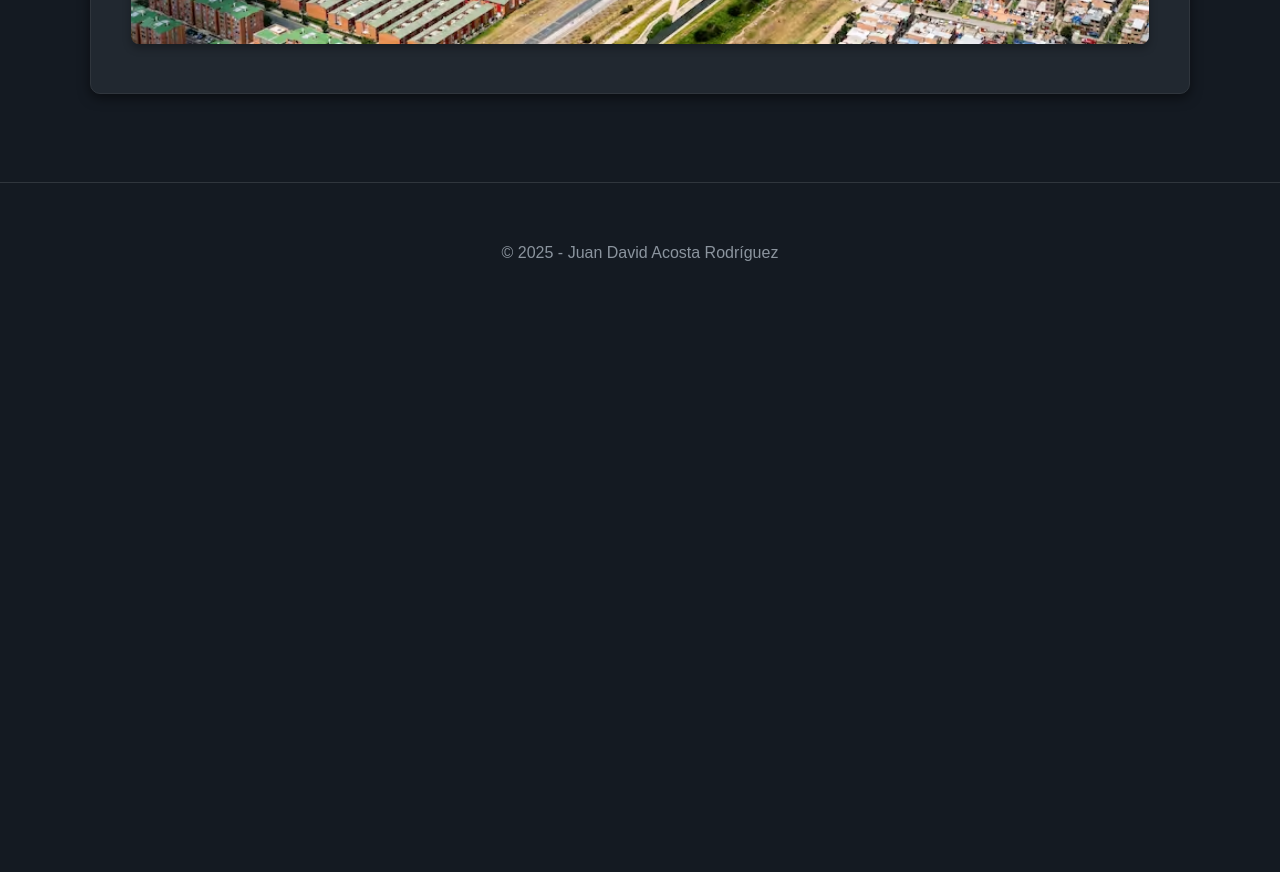
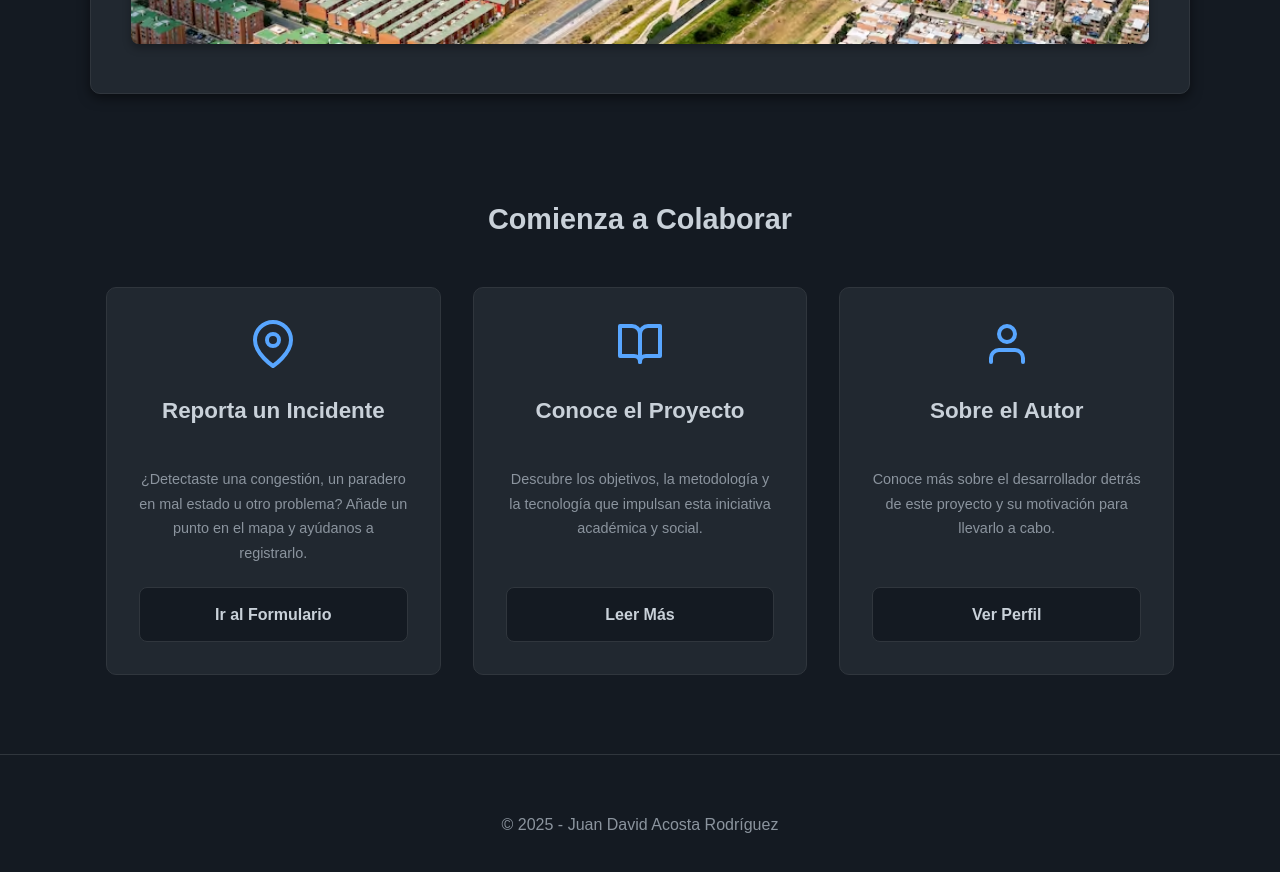
Before and after one commit to 64david64/proyectoFinal, a plain HTML site: page templates/index.html in a window 1280 px wide. Shown: the part 1400-2272 px from the top of the page. Before the commit the page ends 1722 px from the top, so only its background shows below. Drawn offline with Linux system fonts and the light colour scheme.

Commit message:
v 0.17.1

```diff
--- a/static/css/add-point-estilos.css
+++ b/static/css/add-point-estilos.css
@@ -1,5 +1,3 @@
-/* Estilos para la página de Añadir Punto (Simplificados) */
-
 .layout-add-point {
     display: flex;
     flex-wrap: wrap;
@@ -23,7 +21,6 @@
     text-align: center;
 }
 
-/* --- Estilos del Formulario --- */
 form {
     display: flex;
     flex-direction: column;
@@ -35,8 +32,6 @@ form {
     flex-direction: column;
     gap: 0.5em;
 }
-
-/* LA REGLA ".form-group-inline" HA SIDO ELIMINADA PORQUE YA NO SE USA */
 
 form label {
     font-weight: bold;
--- a/static/css/estilos.css
+++ b/static/css/estilos.css
@@ -1,6 +1,3 @@
-/* =================================================================
-   ESTILOS GENERALES - VERSIÓN FINAL CON ANIMACIONES
-   ================================================================= */
 *, *::before, *::after {
     box-sizing: border-box;
 }
@@ -173,9 +170,6 @@ footer {
     filter: none !important;
 }
 
-/* =================================================================
-   NUEVO CÓDIGO DE ANIMACIONES
-   ================================================================= */
 @keyframes fadeIn {
     from {
         opacity: 0;
@@ -190,3 +184,76 @@ footer {
 .animacion-entrada {
     animation: fadeIn 0.7s ease-out forwards;
 }
+
+.colaborar-section {
+    padding: 2em 1em;
+    text-align: center;
+}
+
+.colaborar-titulo {
+    color: var(--color-texto-principal);
+    font-size: 1.8em;
+    margin-bottom: 1.5em;
+    margin-top: 1em;
+}
+
+.colaborar-container {
+    display: flex;
+    justify-content: center;
+    gap: 2em;
+    flex-wrap: wrap;
+}
+
+.colaborar-card {
+    background-color: var(--color-superficie);
+    border: 1px solid var(--color-borde);
+    border-radius: 10px;
+    padding: 2em;
+    flex-basis: 300px;
+    flex-grow: 1;
+    max-width: 350px;
+    display: flex;
+    flex-direction: column;
+    align-items: center;
+    text-align: center;
+}
+
+.card-icon svg {
+    width: 48px;
+    height: 48px;
+    color: var(--color-acento);
+    margin-bottom: 1em;
+}
+
+.colaborar-card h3 {
+    margin-bottom: 0.5em;
+    color: var(--color-texto-principal);
+    border-bottom: none; /* Quitamos el borde para este h3 */
+}
+
+.colaborar-card p {
+    color: var(--color-texto-secundario);
+    font-size: 0.9em;
+    margin-bottom: 1.5em;
+    flex-grow: 1;
+    text-align: center;
+}
+
+.boton-card {
+    display: inline-block;
+    width: 100%;
+    background-color: var(--color-fondo);
+    border: 1px solid var(--color-borde);
+    color: var(--color-texto-principal);
+    padding: 0.8em 1em;
+    border-radius: 8px;
+    text-decoration: none;
+    font-weight: bold;
+    transition: background-color 0.3s ease, color 0.3s ease;
+}
+
+.boton-card:hover {
+    background-color: var(--color-acento);
+    border-color: var(--color-acento);
+    color: #fff;
+}
--- a/templates/index.html
+++ b/templates/index.html
@@ -19,7 +19,7 @@
 
     <nav class="navbar">
         <ul class="nav-links">
-                <li><a href="index.html">Inicio</a></li>
+            <li><a href="index.html" class="active">Inicio</a></li>
             <li><a href="acerca.html">Acerca de</a></li>
             <li><a href="descripcion.html">Descripción</a></li>
             <li><a href="autor.html">Autor</a></li>
@@ -41,7 +41,41 @@
                 A través de este portal, buscamos no solo exponer datos, sino también crear conciencia sobre la calidad, eficiencia y seguridad del transporte. Creemos que una mejor comprensión de los flujos de movilidad es el primer paso hacia la planificación de soluciones más inteligentes y humanas.
             </p>
 
-            <img src="../static/img/ciudad-verde.jpg" alt="Vista aérea del barrio Ciudad Verde en Soacha" class="imagen-principal">
+            <img src="../static/img/ciudad-verde.jpg" alt="Vista aérea del barrio Ciudad Verde en Soacha" class="imagen-principal" loading="lazy">
+        </section>
+
+        <section class="colaborar-section animacion-entrada">
+            <h2 class="colaborar-titulo">Comienza a Colaborar</h2>
+            <div class="colaborar-container">
+
+                <div class="colaborar-card">
+                    <div class="card-icon">
+                        <svg xmlns="http://www.w3.org/2000/svg" width="48" height="48" viewBox="0 0 24 24" fill="none" stroke="currentColor" stroke-width="2" stroke-linecap="round" stroke-linejoin="round"><path d="M21 10c0 7-9 13-9 13s-9-6-9-13a9 9 0 0 1 18 0z"></path><circle cx="12" cy="10" r="3"></circle></svg>
+                    </div>
+                    <h3>Reporta un Incidente</h3>
+                    <p>¿Detectaste una congestión, un paradero en mal estado u otro problema? Añade un punto en el mapa y ayúdanos a registrarlo.</p>
+                    <a href="add-point.html" class="boton-card">Ir al Formulario</a>
+                </div>
+
+                <div class="colaborar-card">
+                    <div class="card-icon">
+                        <svg xmlns="http://www.w3.org/2000/svg" width="48" height="48" viewBox="0 0 24 24" fill="none" stroke="currentColor" stroke-width="2" stroke-linecap="round" stroke-linejoin="round"><path d="M2 3h6a4 4 0 0 1 4 4v14a3 3 0 0 0-3-3H2z"></path><path d="M22 3h-6a4 4 0 0 0-4 4v14a3 3 0 0 1 3-3h7z"></path></svg>
+                    </div>
+                    <h3>Conoce el Proyecto</h3>
+                    <p>Descubre los objetivos, la metodología y la tecnología que impulsan esta iniciativa académica y social.</p>
+                    <a href="descripcion.html" class="boton-card">Leer Más</a>
+                </div>
+
+                <div class="colaborar-card">
+                    <div class="card-icon">
+                        <svg xmlns="http://www.w3.org/2000/svg" width="48" height="48" viewBox="0 0 24 24" fill="none" stroke="currentColor" stroke-width="2" stroke-linecap="round" stroke-linejoin="round"><path d="M20 21v-2a4 4 0 0 0-4-4H8a4 4 0 0 0-4 4v2"></path><circle cx="12" cy="7" r="4"></circle></svg>
+                    </div>
+                    <h3>Sobre el Autor</h3>
+                    <p>Conoce más sobre el desarrollador detrás de este proyecto y su motivación para llevarlo a cabo.</p>
+                    <a href="autor.html" class="boton-card">Ver Perfil</a>
+                </div>
+
+            </div>
         </section>
         </main>
 
```
Also changed, not shown: 1 other file. Lines whose indentation alone changed are shown as unchanged.
